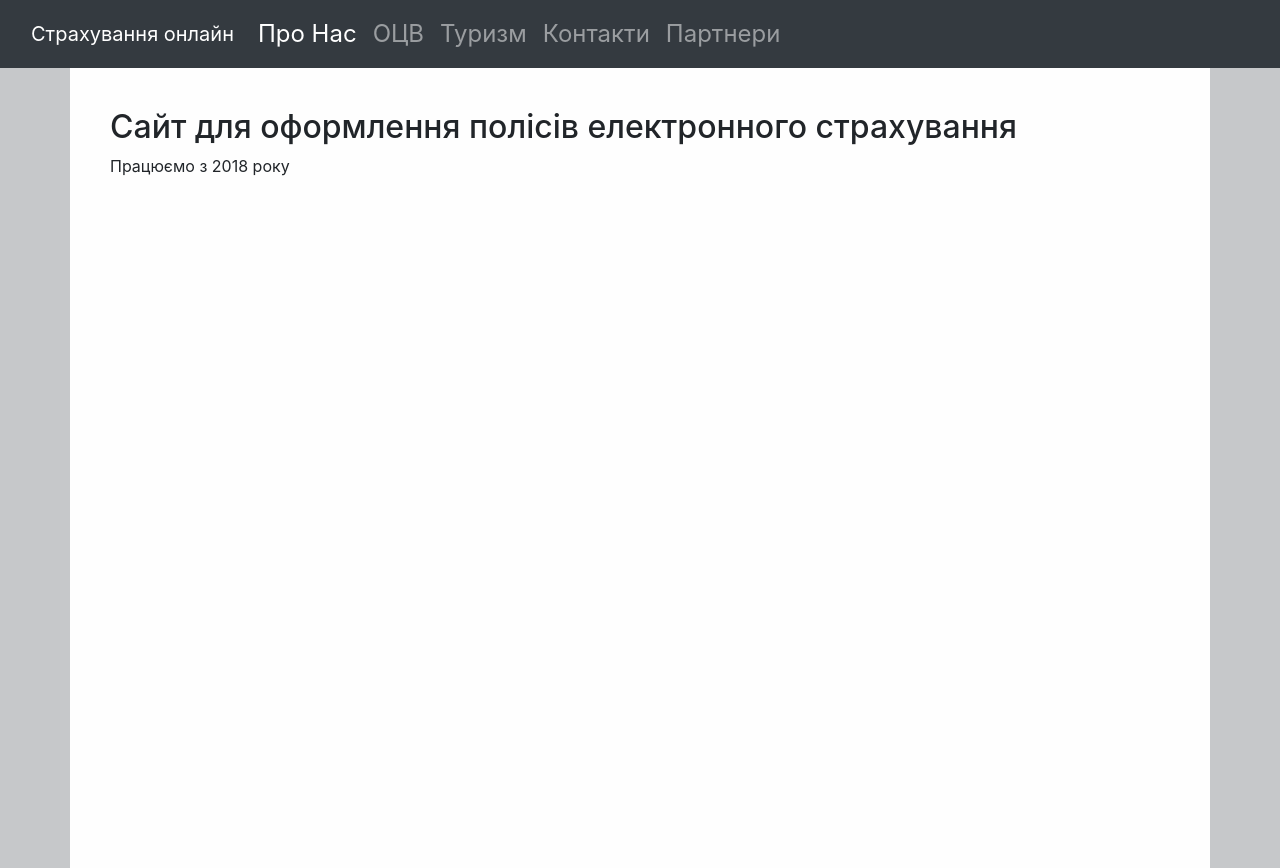
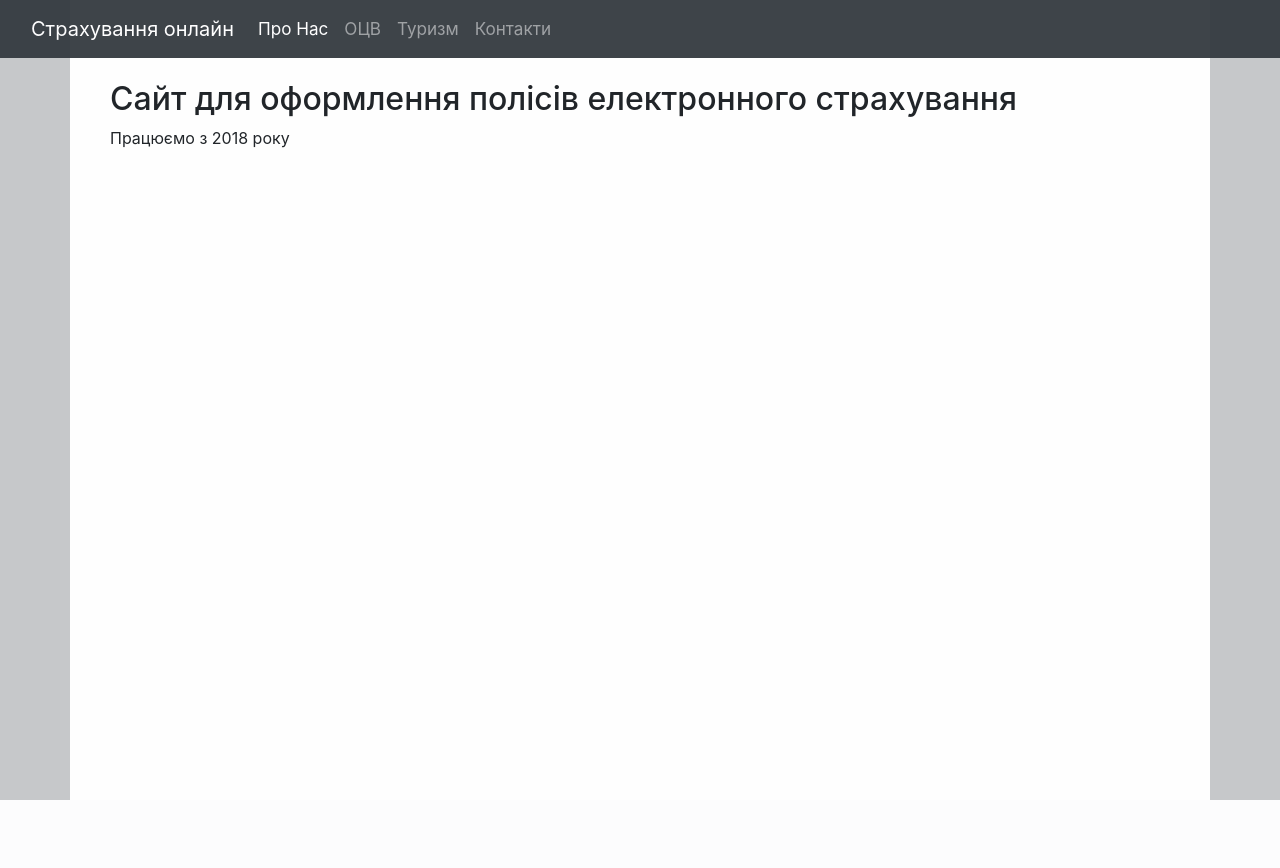
Before and after one commit to Remarion/InsuranceStoreProject, a Django app: page / in a window 1280 px wide. After the commit the page ends 800 px from the top, so only its background shows below. Run offline with Django 3.2, Linux system fonts and the light colour scheme; some libraries are stand-ins or nearby versions.

Commit message:
fixing header on top of the page

```diff
--- a/ocv/static/css/styles.css
+++ b/ocv/static/css/styles.css
@@ -26,7 +26,8 @@
     }
 
     .navbar {
-        font-size: 1.5rem;
+        opacity:0.95;
+        font-size: 1.07rem;
     }
 
     #card {
@@ -36,7 +37,9 @@
     #prices {
         display: none;
     }
-
+    #initialText{
+        margin-top: 40px;
+    }
 }
 @media screen and (max-device-width: 480px){
     body {
--- a/ocv/templates/basic.html
+++ b/ocv/templates/basic.html
@@ -2,7 +2,7 @@
 
 {% block content %}
 
-<h2>Сайт для оформлення полісів електронного страхування</h2>
+<h2 id="initialText">Сайт для оформлення полісів електронного страхування</h2>
 <p>Працюємо з 2018 року</p>
 
 
--- a/ocv/templates/wrapper.html
+++ b/ocv/templates/wrapper.html
@@ -19,7 +19,7 @@
 <body>
     <header>
         <!--<nav class="navbar navbar-expand-lg navbar-dark bg-dark" role="navigation"-->
-        <nav class="navbar navbar-expand-md navbar-dark bg-dark" role="navigation">
+        <nav class="navbar navbar-expand-sm fixed-top navbar-dark bg-dark" role="navigation">
     <div class="container-fluid">
             <a class="navbar-brand" href="/">Страхування онлайн</a>
             <button type="button" class="navbar-toggler" data-toggle="collapse" data-target="#navigationbar" aria-controls="navbarNavAltMarkup" aria-expanded="false" aria-label="Toggle navigation">
@@ -35,7 +35,6 @@
                 <li><a class="nav-item nav-link" href="/ocv">ОЦВ</a></li>
                 <li><a class="nav-item nav-link" href="/tourism">Туризм </a></li>
                 <li><a class="nav-item nav-link" href="">Контакти</a></li>
-                <li><a class="nav-item nav-link" href="">Партнери</a></li>
             </ul>
         </div><!-- /.navbar-collapse -->
         </div><!-- /.container-fluid -->
```
